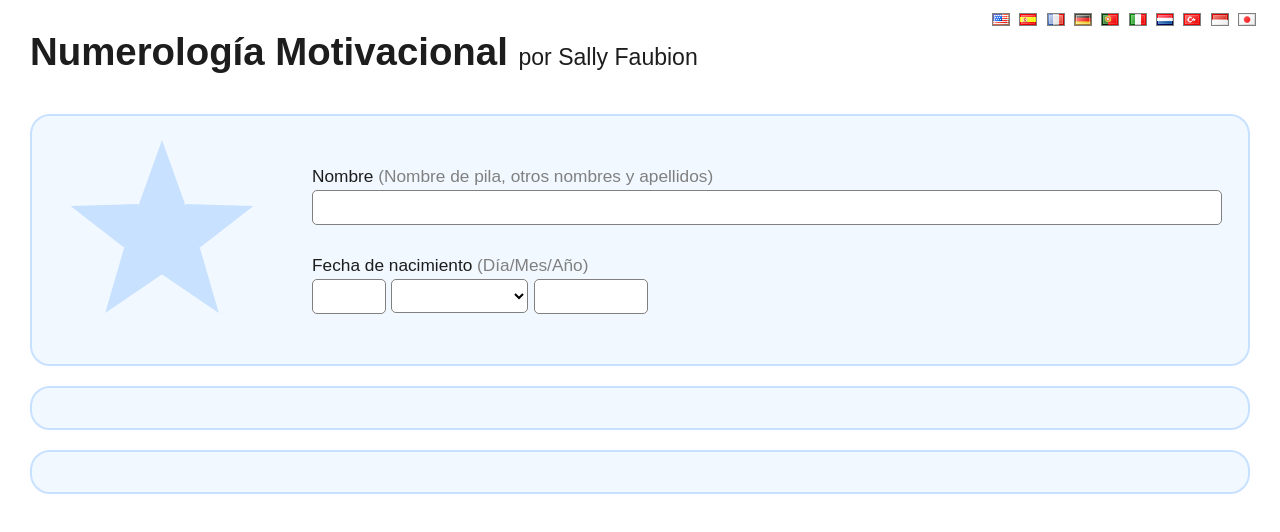
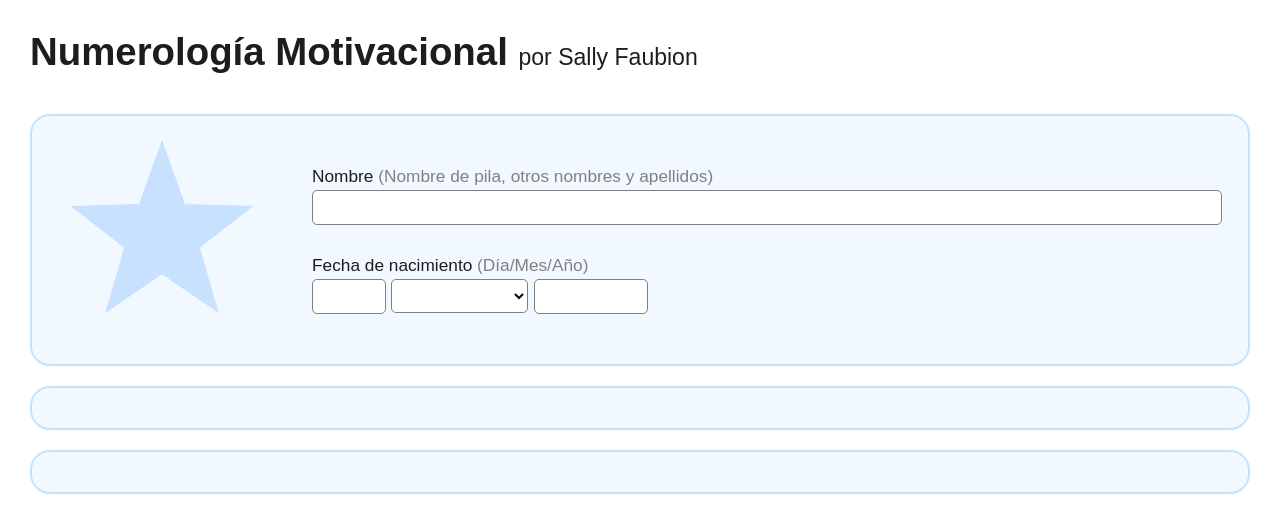
Before and after one commit to salderson2131/salderson2131.github.io, a website: page index.html in a window 1280 px wide. Drawn offline with Linux system fonts and the light colour scheme.

Commit message:
Update index.html

```diff
--- a/index.html
+++ b/index.html
@@ -39,19 +39,6 @@
 
   <body onload="checkInfo()">
     <h1>Numerología Motivacional <span>por Sally Faubion</span></h1>
-
-    <div class="i18n">
-      <img src="pix/en.gif" onclick="goToLanguage(event, 'en')" />
-      <img src="pix/es.gif" onclick="goToLanguage(event, 'es')" />
-      <img src="pix/fr.gif" onclick="goToLanguage(event, 'fr')" />
-      <img src="pix/de.gif" onclick="goToLanguage(event, 'de')" />
-      <img src="pix/pt.gif" onclick="goToLanguage(event, 'pt')" />
-      <img src="pix/it.gif" onclick="goToLanguage(event, 'it')" />
-      <img src="pix/nl.gif" onclick="goToLanguage(event, 'nl')" />
-      <img src="pix/tr.gif" onclick="goToLanguage(event, 'tr')" />
-      <img src="pix/id.gif" onclick="goToLanguage(event, 'id')" />
-      <img src="pix/jp.gif" onclick="goToLanguage(event, 'jp')" />
-    </div>
 
     <section class="inputForm">
       <div class="ml210">
```
